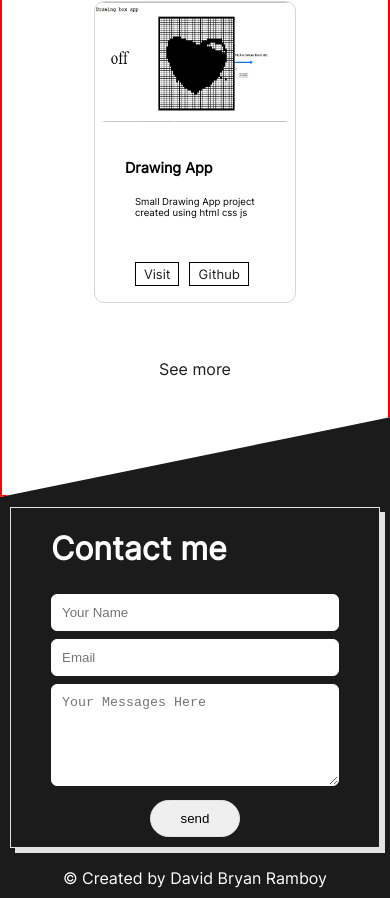
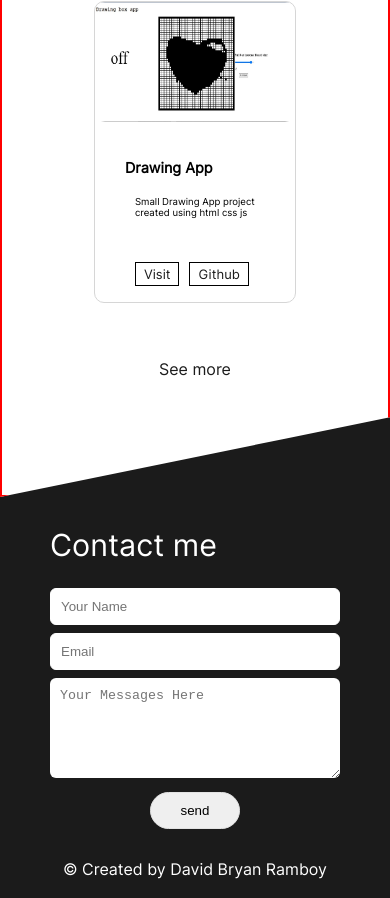
Before and after one commit to David-Ramboy/my-portfolio, a React (Create React App) app: page / in a window 390 px wide. Shown: the part 3372-4270 px from the top of the page. Built offline with nearby package versions, Linux system fonts and the light colour scheme.

Commit message:
remove border of contact form

```diff
--- a/src/media.css
+++ b/src/media.css
@@ -205,5 +205,20 @@
     .contact-section{
         padding: 0;
     }
+    .input--textarea{
+        border: none;
+    }
+    .input--section > textarea{
+        border: none;
+
+    }
+    .contact-section > form{
+        border: none;
+        box-shadow: none;
+    }
+    .contact-label > h1{
+        font-size: 1.9rem;
+        font-weight: 100;
+    }
 
 }
```
